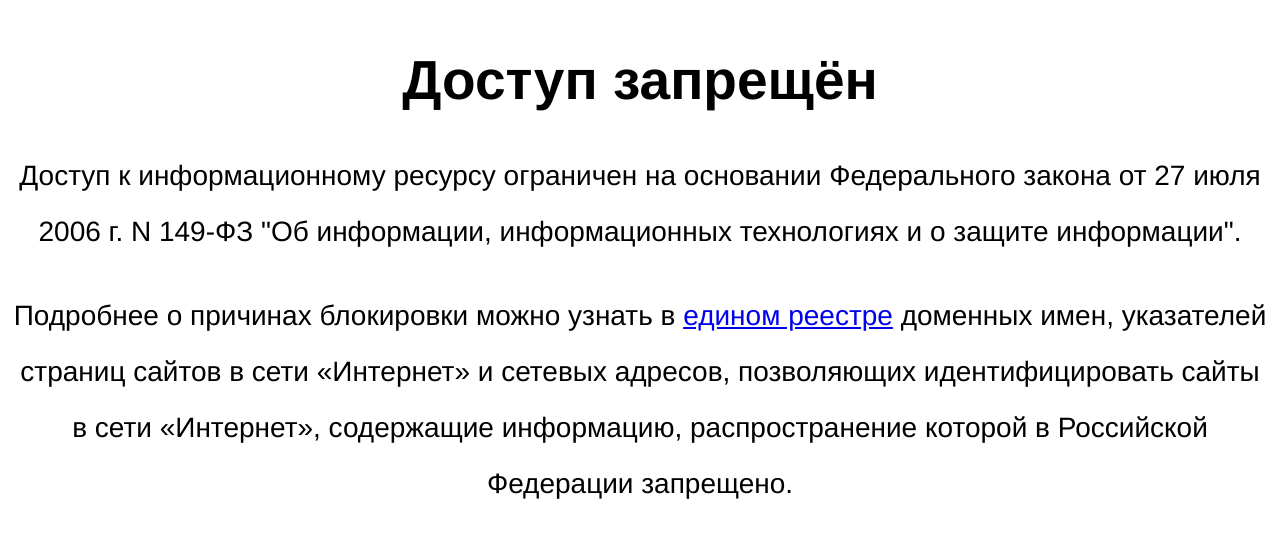
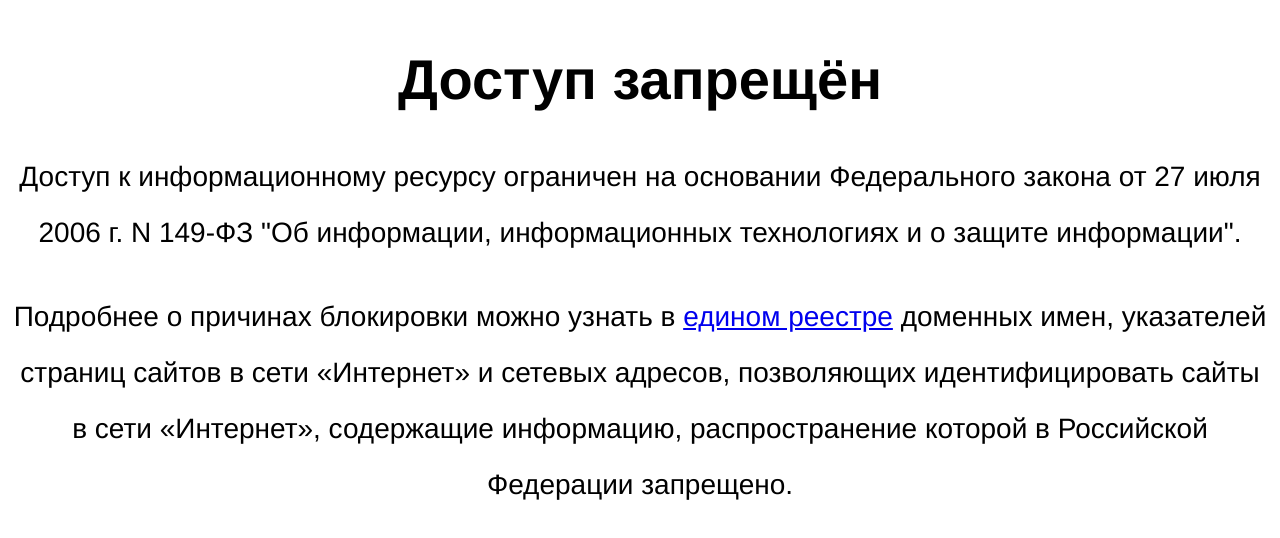
Before and after one commit to strizhechenko/451-blackhole, a plain HTML site: page index.html in a window 1280 px wide. Shown: the part 120-658 px from the top of the page. Drawn offline with Linux system fonts and the light colour scheme.

Commit message:
Update index.html

```diff
--- a/index.html
+++ b/index.html
@@ -7,7 +7,7 @@
             font-family: Helvetica, sans-serif;
         }
         h1 {
-            font-size: 55px;
+            font-size: 56px;
         }
         p {
             font-size: 28px;
```
